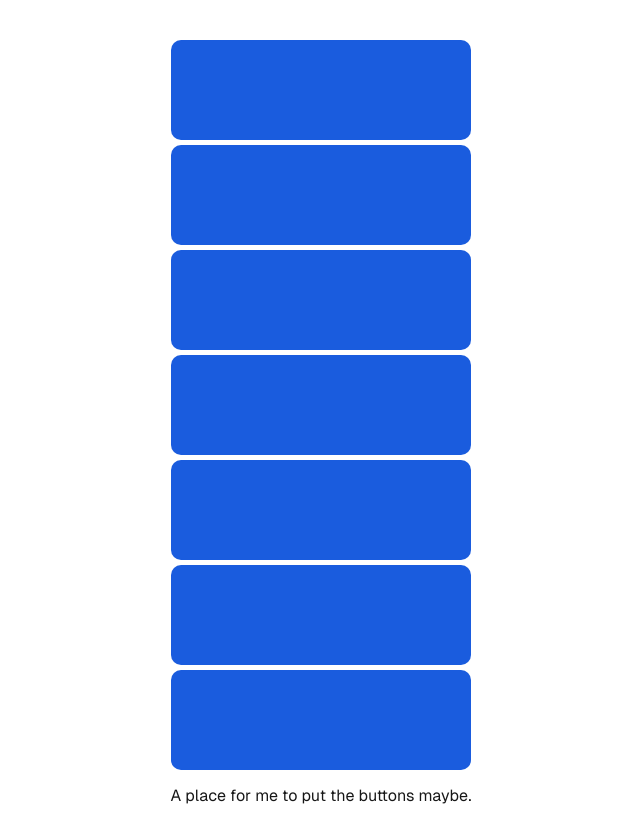
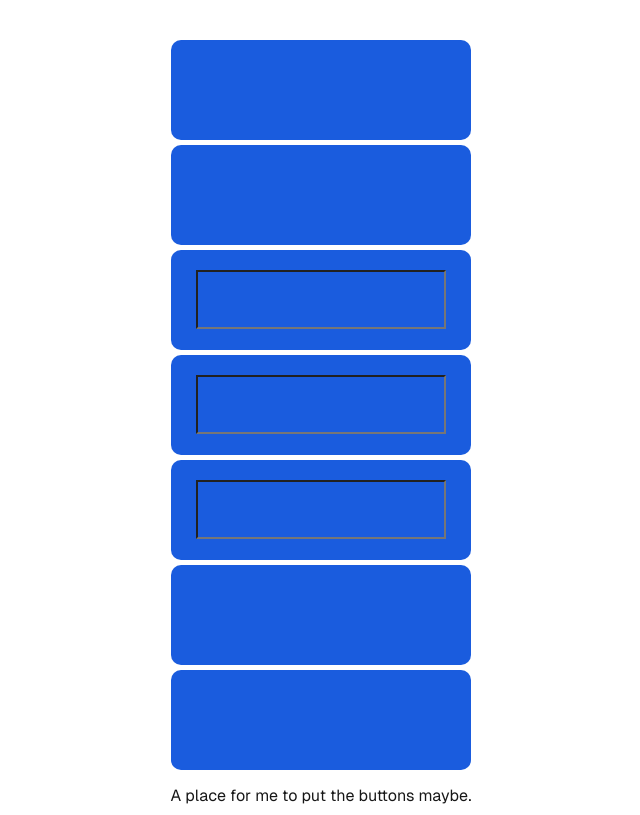
Before and after one commit to mercymorned/the-chase, a Next.js app: page / in a window 1280 px wide. Shown: the whole page, without its empty margins (319-959 px from the left). Built offline with nearby package versions, Linux system fonts and the light colour scheme.

Commit message:
chore: temporarily uncomment input border css to make InputSquare easier to see while developing.

```diff
--- a/src/app/page.module.css
+++ b/src/app/page.module.css
@@ -198,8 +198,8 @@ a.secondary {
   font-size: 48px;
   text-align: center;
   color: white;
-  border-top-style: hidden;
+  /* border-top-style: hidden;
   border-right-style: hidden;
   border-left-style: hidden;
-  border-bottom-style: hidden;
+  border-bottom-style: hidden; */
 }
```
